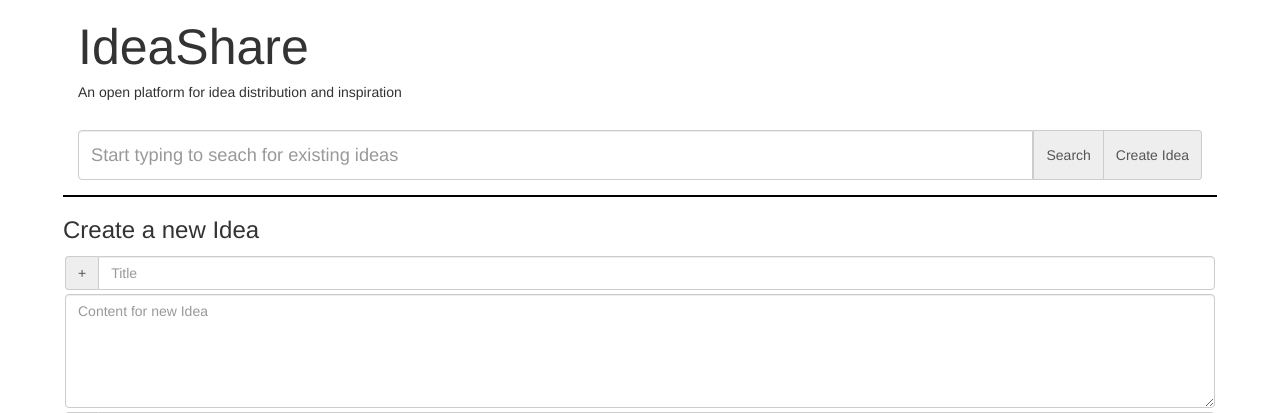
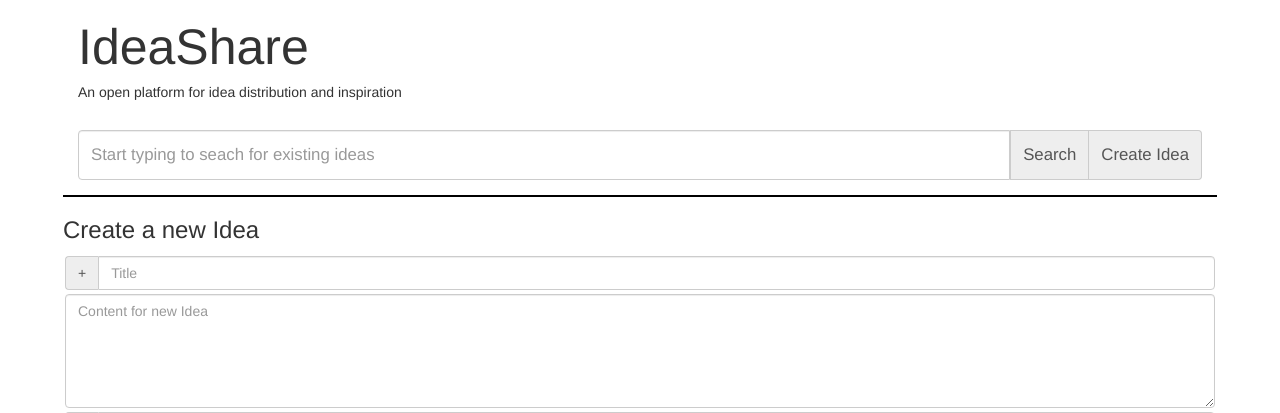
Before and after one commit to zharry/ideashare-frontend, a PHP site: page / in a window 1280 px wide. Shown: the top 413 px of the page. Run offline with PHP 8.4, Linux system fonts and the light colour scheme.

Commit message:
Frontend Testing

```diff
--- a/includes/style.css
+++ b/includes/style.css
@@ -24,7 +24,5 @@ h1 {
 }
 .tsg {
     height: 50px;
+    font-size: 120%;
 }
-#topsearchquery {
-    font-size: 130%;
-}
```
